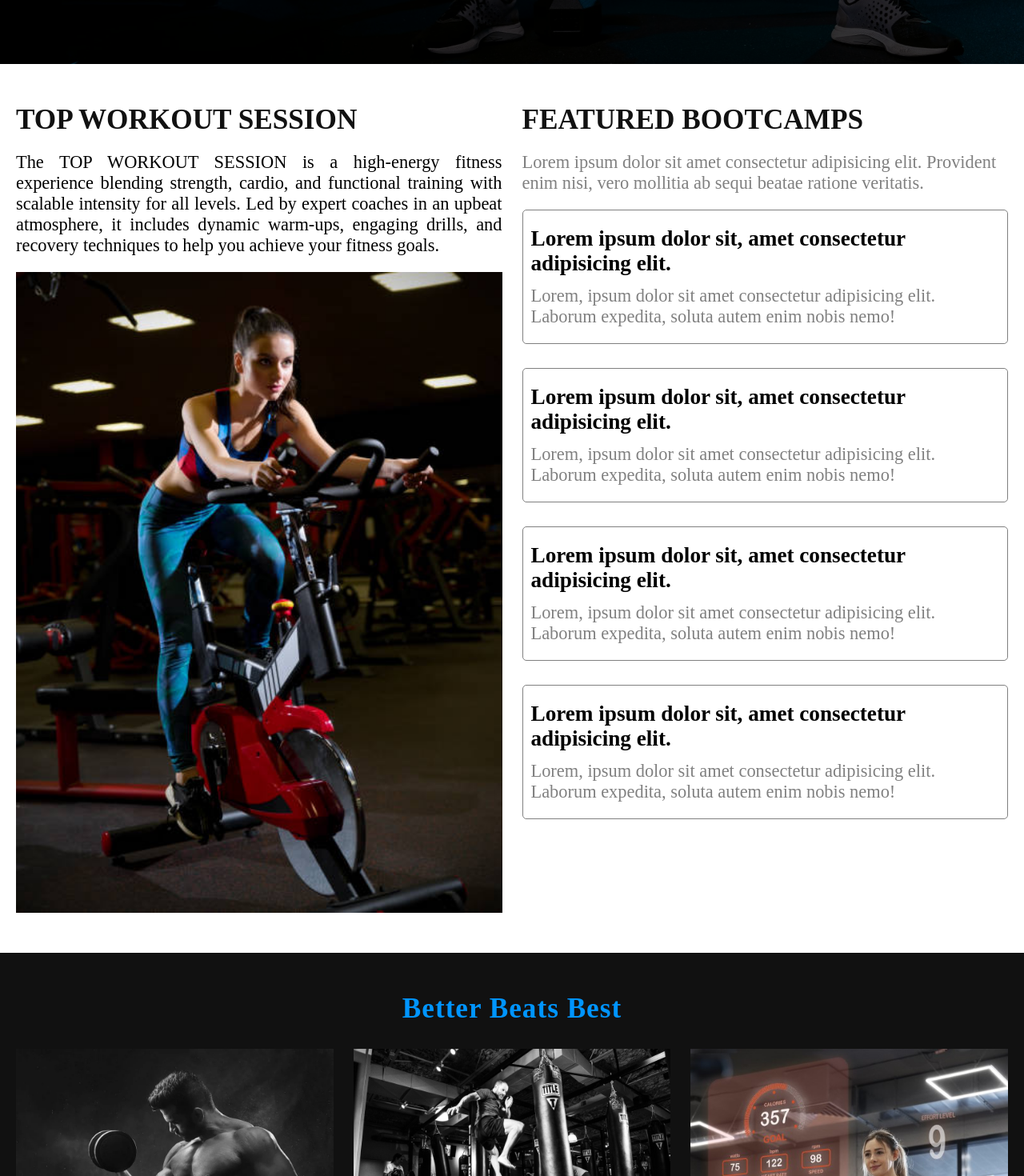
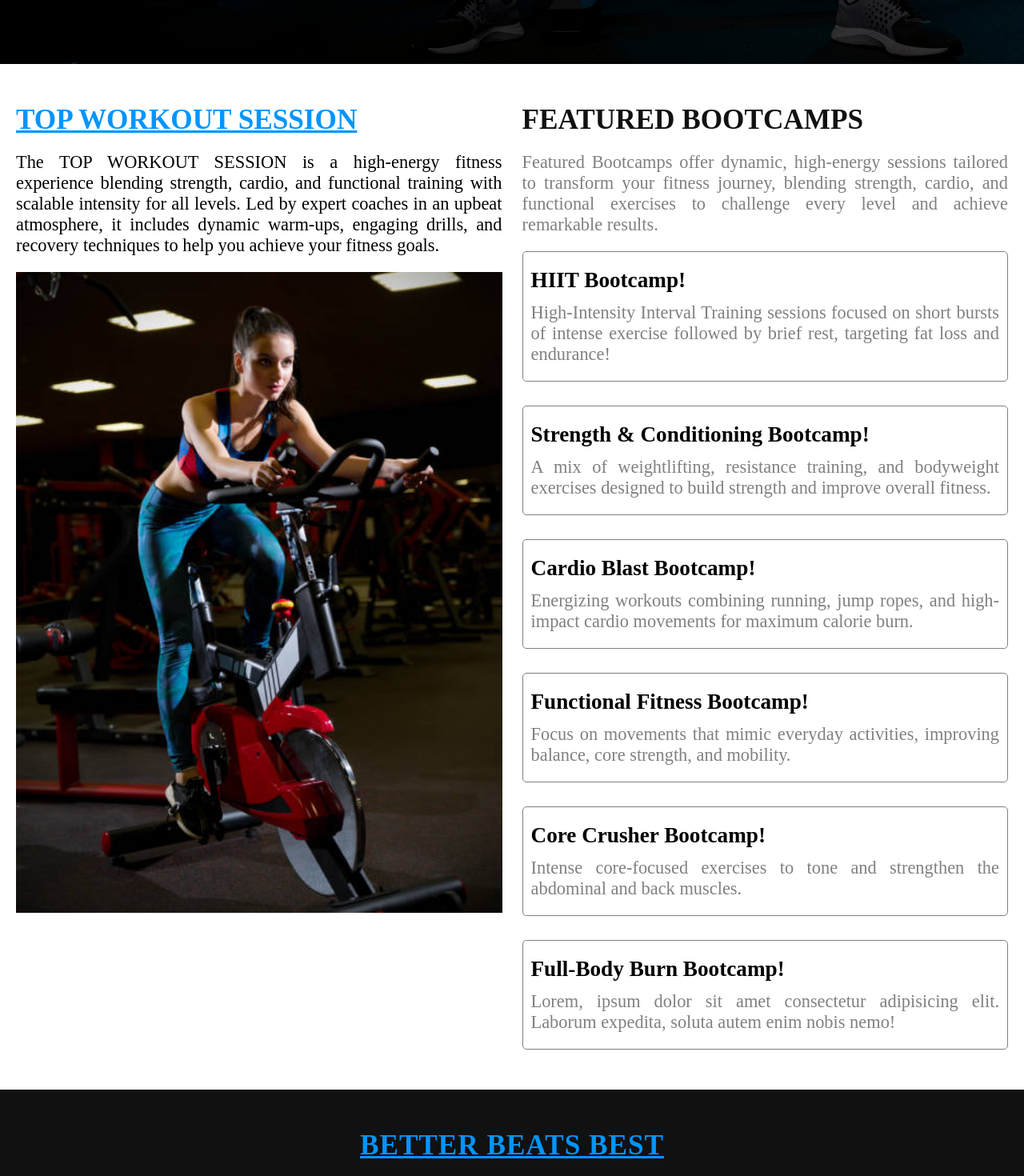
Before and after one commit to MuniPanugothu01/Fitness, a React (Vite) app: page / in a window 1280 px wide. Shown: the part 720-2190 px from the top of the page at 80% size. Built offline with nearby package versions, Linux system fonts and the light colour scheme.

Commit message:
chaanging the font style and colors and adding the image hover to images

```diff
--- a/src/components/BMICalculator.jsx
+++ b/src/components/BMICalculator.jsx
@@ -44,7 +44,7 @@ const BMICalculator = () => {
 
   return (
     <section className="bmi">
-      <h1>BMI CALCULATOR</h1>
+      <h1><u style={{ color: '#0095ff' }}>BMI CALCULATOR</u></h1>
       <div className="container">
         <div className="wrapper">
           <form onSubmit={calculateBMI}>
--- a/src/components/Contact.jsx
+++ b/src/components/Contact.jsx
@@ -39,7 +39,7 @@ const Contact = () => {
   return (
     <section className="contact">
       <form onSubmit={sendMail}>
-        <h1>CONTACT US</h1>
+        <h1 ><u style={{color:'#0095ff'}}>CONTACT US</u></h1>
         <div>
           <label>Name</label>
           <input
--- a/src/components/Gallery.jsx
+++ b/src/components/Gallery.jsx
@@ -12,9 +12,9 @@ const Gallery = () => {
     "/img6.jpg"]
   return (
     <section className='gallery'>
-      <h1>Better Beats Best</h1>
+      <h1 style={{ textTransform: 'uppercase' }}> <u>Better Beats Best</u> </h1>
       <div className="images">
-        <div>
+        <div >
           {
             gallery.slice(0, 3).map((element, index) => (
               <img key={index} src={element} alt='galleryImage' />
--- a/src/components/Pricing.jsx
+++ b/src/components/Pricing.jsx
@@ -27,7 +27,7 @@ const Pricing = () => {
   ];
   return (
     <section className="pricing">
-      <h1>MUSCLEMIND FITNESS PLANS</h1>
+      <h1><u style={{color:'#0095ff'}}>MUSCLEMIND FITNESS PLANS</u> </h1>
       <div className="wrapper">
         {pricing.map((element) => {
           return (
--- a/src/components/WorkoutSessions.jsx
+++ b/src/components/WorkoutSessions.jsx
@@ -5,7 +5,7 @@ const WorkoutSessions = () => {
     <section className="workout_session">
 
       <div className="wrapper">
-        <h1>TOP WORKOUT SESSION</h1>
+        <h1><u style={{ color: '#0095ff' }}>TOP WORKOUT SESSION</u></h1>
         <p style={{
           color: 'black',
           fontFamily: "'Times New Roman', Times, serif",
@@ -17,28 +17,41 @@ const WorkoutSessions = () => {
       </div>
       <div className="wrapper">
         <h1>FEATURED BOOTCAMPS</h1>
-        <p>Lorem ipsum dolor sit amet consectetur adipisicing elit.
-          Provident enim nisi, vero mollitia ab sequi beatae ratione veritatis.
+        <p style={{ textAlign: 'justify' }}>Featured Bootcamps offer dynamic, high-energy sessions tailored to transform your fitness journey,
+          blending strength, cardio, and
+          functional exercises to challenge every level and achieve remarkable results.
         </p>
         <div className="bootcamps">
           <div>
-            <h4>Lorem ipsum dolor sit, amet consectetur adipisicing elit.</h4>
-            <p>Lorem, ipsum dolor sit amet consectetur adipisicing elit. Laborum expedita, soluta autem enim nobis nemo!</p>
+            <h4>HIIT Bootcamp!</h4>
+            <p style={{ textAlign: 'justify' }}>High-Intensity Interval Training sessions focused on short bursts of intense exercise followed by brief rest, targeting fat loss and endurance!</p>
           </div>
 
           <div>
-            <h4>Lorem ipsum dolor sit, amet consectetur adipisicing elit.</h4>
-            <p>Lorem, ipsum dolor sit amet consectetur adipisicing elit. Laborum expedita, soluta autem enim nobis nemo!</p>
+            <h4>Strength & Conditioning Bootcamp!</h4>
+            <p style={{ textAlign: 'justify' }}>A mix of weightlifting, resistance training, and bodyweight exercises designed to build strength and improve overall fitness.</p>
           </div>
 
           <div>
-            <h4>Lorem ipsum dolor sit, amet consectetur adipisicing elit.</h4>
-            <p>Lorem, ipsum dolor sit amet consectetur adipisicing elit. Laborum expedita, soluta autem enim nobis nemo!</p>
+            <h4>Cardio Blast Bootcamp!</h4>
+            <p style={{ textAlign: 'justify' }}>Energizing workouts combining running, jump ropes, and high-impact cardio movements for maximum calorie burn.</p>
           </div>
 
           <div>
-            <h4>Lorem ipsum dolor sit, amet consectetur adipisicing elit.</h4>
-            <p>Lorem, ipsum dolor sit amet consectetur adipisicing elit. Laborum expedita, soluta autem enim nobis nemo!</p>
+            <h4>Functional Fitness Bootcamp!</h4>
+            <p style={{ textAlign: 'justify' }}>Focus on movements that mimic everyday activities, improving balance, core strength, and mobility.</p>
+          </div>
+
+
+          <div>
+            <h4>Core Crusher Bootcamp!</h4>
+            <p style={{ textAlign: 'justify' }}>Intense core-focused exercises to tone and strengthen the abdominal and back muscles.</p>
+          </div>
+
+
+          <div>
+            <h4>Full-Body Burn Bootcamp!</h4>
+            <p style={{ textAlign: 'justify' }}>Lorem, ipsum dolor sit amet consectetur adipisicing elit. Laborum expedita, soluta autem enim nobis nemo!</p>
           </div>
 
         </div>
```
